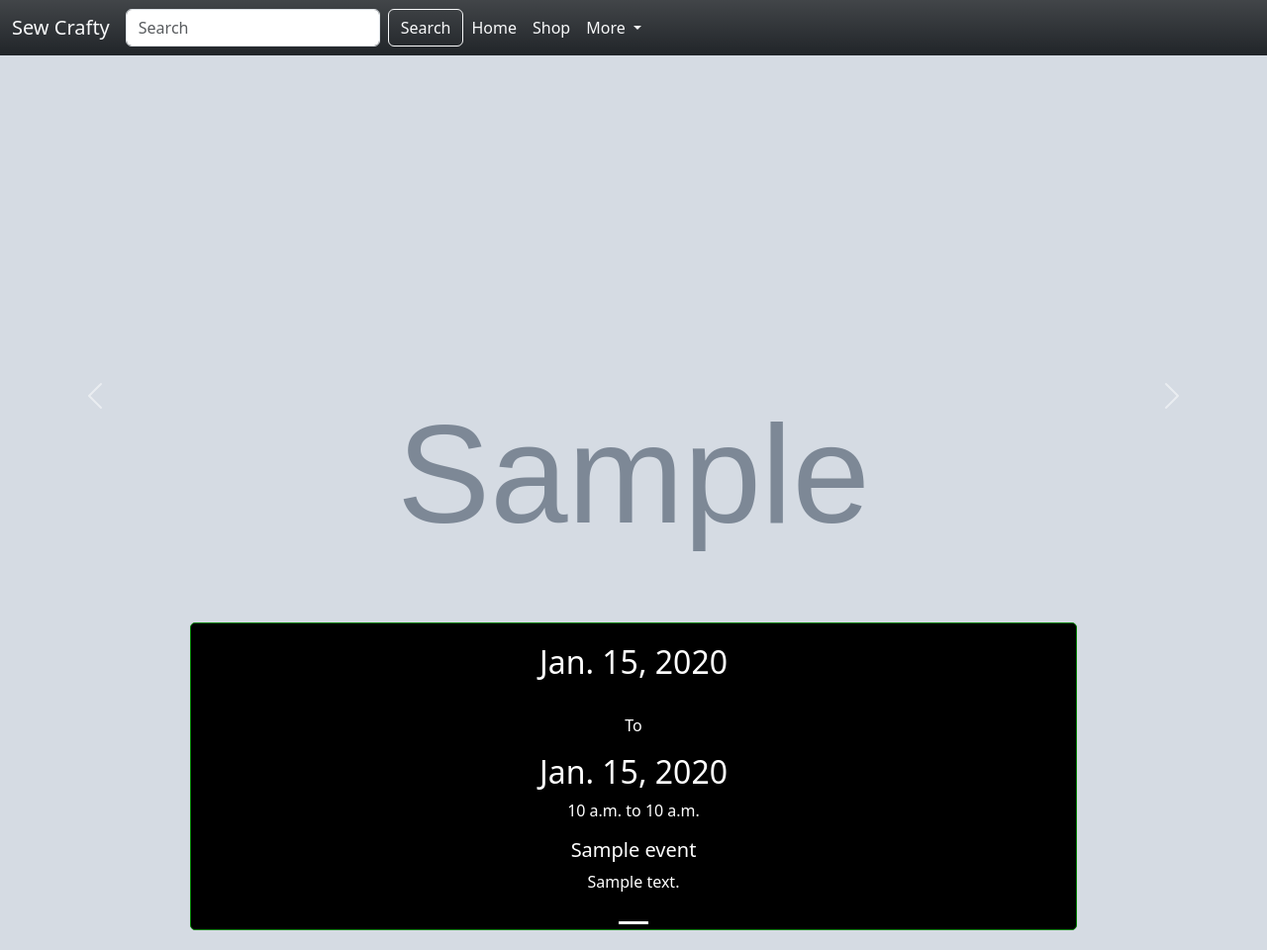
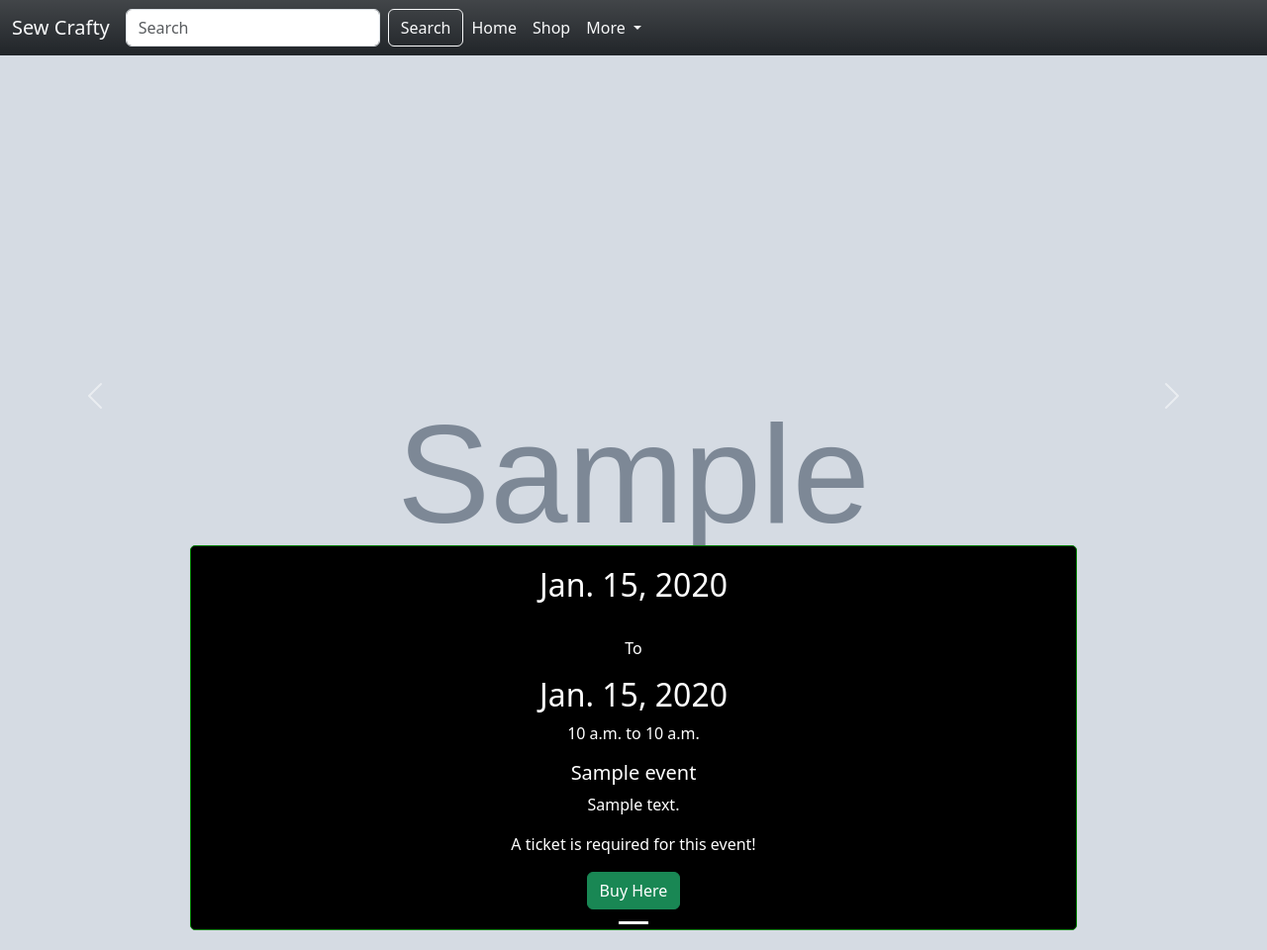
Before and after one commit to Cleg83/sew_crafty, a Django app: page /events/ in a window 1280 px wide. Shown: the whole page at 99% size. Run offline with Django 5.2, Linux system fonts and the light colour scheme; tables that the repository leaves empty hold one stand-in row (values such as "Sample post"); grey boxes marked "Sample" are stand-in pictures; some libraries are stand-ins or nearby versions.

Commit message:
Add logic to display ticket link if it is required and exists

```diff
--- a/events/templates/events/events.html
+++ b/events/templates/events/events.html
@@ -26,6 +26,14 @@
                         <p>{{ event.start_time }} to {{ event.end_time }}</p>
                         <h5>{{ event.name }}</h5>
                         <p>{{ event.description }}</p>
+                        {% if event.ticket_required %}
+                            <p>A ticket is required for this event!</p>
+                            {% if event.ticket_url %}
+                                <a href="{{ event.ticket_url }}" target="_blank" class="btn btn-success" role="button">Buy Here</a>
+                            {% else %}
+                                <p>Tickets to be purchased on arrival</p>
+                            {% endif %}
+                        {% endif %}
                     </div>
                 </div>
             {% endfor %}
```
